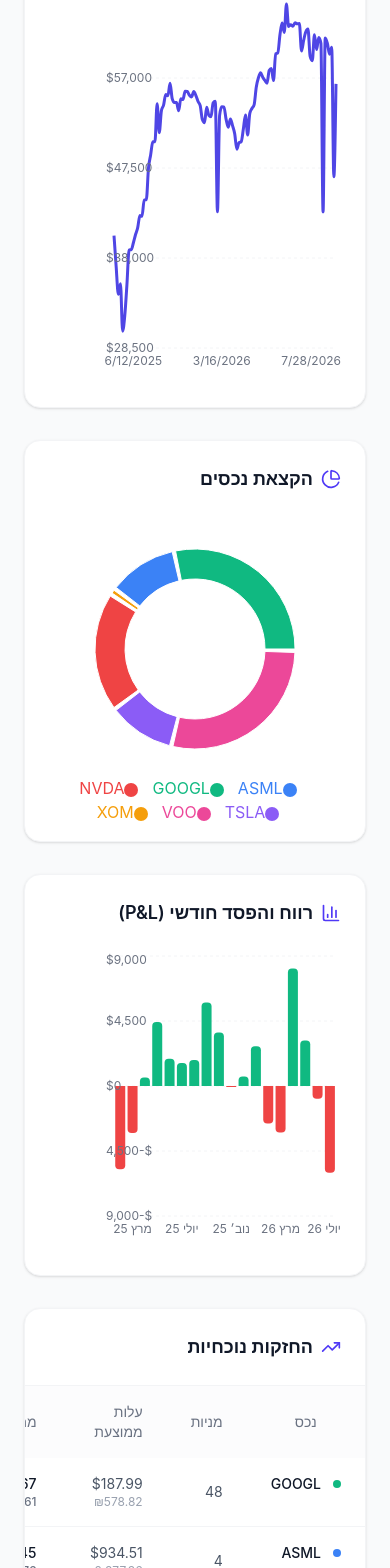
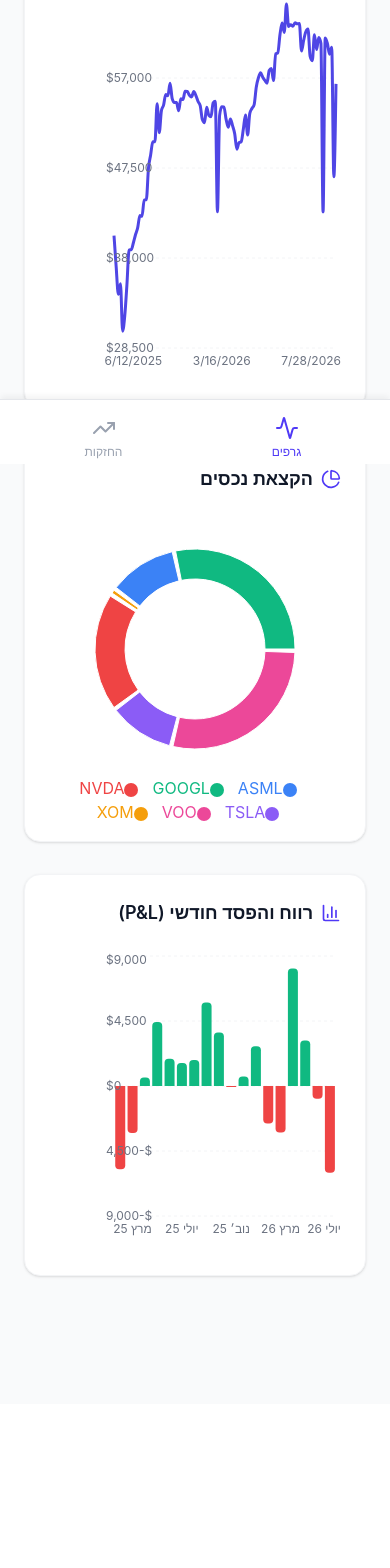
Before and after one commit to Almog787/My-new-stock-trucker, a React (Vite) app: page / in a window 390 px wide. Shown: the part 380-1948 px from the top of the page. After the commit the page ends 1784 px from the top, so only its background shows below. Built offline with nearby package versions, Linux system fonts and the light colour scheme; the HTML template or start-up script is replaced by a standard one.

Commit message:
feat: add mobile view toggle for charts and holdings
Introduce a state-based tab system for mobile devices to improve layout responsiveness and navigation on smaller screens.

```diff
--- a/src/App.tsx
+++ b/src/App.tsx
@@ -14,7 +14,7 @@ import {
   BarChart,
   Bar
 } from 'recharts';
-import { TrendingUp, DollarSign, PieChart as PieChartIcon, Activity, BarChart3 } from 'lucide-react';
+import { TrendingUp, DollarSign, PieChart as PieChartIcon, Activity, BarChart3, ArrowLeftRight } from 'lucide-react';
 
 interface PortfolioItem {
   amount: number;
@@ -40,6 +40,7 @@ function App() {
   const [history, setHistory] = useState<HistoryPoint[]>([]);
   const [loading, setLoading] = useState(true);
   const [chartView, setChartView] = useState<'value' | 'return'>('value');
+  const [mobileTab, setMobileTab] = useState<'charts' | 'holdings'>('charts');
 
   useEffect(() => {
     const loadData = async () => {
@@ -147,7 +148,7 @@ function App() {
   }
 
   return (
-    <div className="min-h-screen bg-gray-50 p-6 md:p-12 font-sans text-gray-900">
+    <div className="min-h-screen bg-gray-50 p-6 md:p-12 pb-24 md:pb-12 font-sans text-gray-900">
       <div className="max-w-7xl mx-auto space-y-8">
 
         {/* Header Section */}
@@ -172,10 +173,12 @@ function App() {
           </div>
         </header>
 
-        {/* Charts Grid */}
-        <div className="grid grid-cols-1 lg:grid-cols-3 gap-8">
+        {/* Charts Section */}
+        <div className={`space-y-8 ${mobileTab !== 'charts' ? 'hidden md:block' : ''}`}>
+          {/* Charts Grid */}
+          <div className="grid grid-cols-1 lg:grid-cols-3 gap-8">
 
-          {/* Main Chart */}
+            {/* Main Chart */}
           <div className="lg:col-span-2 bg-white p-6 rounded-2xl shadow-sm border border-gray-100 flex flex-col">
             <div className="flex flex-col sm:flex-row sm:items-center justify-between gap-4 mb-6">
               <div className="flex items-center gap-2">
@@ -197,7 +200,7 @@ function App() {
                 </button>
               </div>
             </div>
-            <div className="h-[400px] w-full">
+            <div className="h-[400px] w-full" style={{ touchAction: 'pan-y' }}>
               <ResponsiveContainer width="100%" height="100%">
                 <LineChart data={chartData}>
                   <CartesianGrid strokeDasharray="3 3" vertical={false} stroke="#f3f4f6" />
@@ -244,7 +247,7 @@ function App() {
               <PieChartIcon className="text-indigo-600" size={20} />
               <h3 className="text-lg font-semibold">הקצאת נכסים</h3>
             </div>
-            <div className="h-[300px] w-full">
+            <div className="h-[300px] w-full" style={{ touchAction: 'pan-y' }}>
               <ResponsiveContainer width="100%" height="100%">
                 <PieChart>
                   <Pie
@@ -280,7 +283,7 @@ function App() {
             <BarChart3 className="text-indigo-600" size={20} />
             <h3 className="text-lg font-semibold">רווח והפסד חודשי (P&L)</h3>
           </div>
-          <div className="h-[300px] w-full">
+          <div className="h-[300px] w-full" style={{ touchAction: 'pan-y' }}>
             <ResponsiveContainer width="100%" height="100%">
               <BarChart data={monthlyPnLData}>
                 <CartesianGrid strokeDasharray="3 3" vertical={false} stroke="#f3f4f6" />
@@ -329,13 +332,21 @@ function App() {
           </div>
         </div>
 
+        </div>
+
         {/* Holdings Table */}
-        <div className="bg-white rounded-2xl shadow-sm border border-gray-100 overflow-hidden">
-          <div className="p-6 border-b border-gray-100 flex items-center gap-2">
-            <TrendingUp className="text-indigo-600" size={20} />
-            <h3 className="text-lg font-semibold">החזקות נוכחיות</h3>
+        <div className={`bg-white rounded-2xl shadow-sm border border-gray-100 overflow-hidden relative ${mobileTab !== 'holdings' ? 'hidden md:block' : ''}`}>
+          <div className="p-6 border-b border-gray-100 flex items-center justify-between gap-4">
+            <div className="flex items-center gap-2">
+              <TrendingUp className="text-indigo-600" size={20} />
+              <h3 className="text-lg font-semibold">החזקות נוכחיות</h3>
+            </div>
+            <div className="md:hidden flex items-center gap-1.5 text-xs font-medium text-indigo-600 bg-indigo-50 px-3 py-1.5 rounded-full">
+              <ArrowLeftRight size={14} />
+              <span>החלק לפרטים</span>
+            </div>
           </div>
-          <div className="overflow-x-auto">
+          <div className="overflow-x-auto touch-pan-x">
             <table className="w-full text-start border-collapse">
               <thead>
                 <tr className="bg-gray-50/50 text-gray-500 text-sm">
@@ -395,6 +406,24 @@ function App() {
           </div>
         </div>
 
+        {/* Bottom Navigation for Mobile */}
+        <div className="md:hidden fixed bottom-0 left-0 right-0 bg-white border-t border-gray-200 flex justify-around p-3 z-50 shadow-[0_-4px_6px_-1px_rgb(0,0,0,0.05)] pb-[env(safe-area-inset-bottom)]">
+          <button
+            onClick={() => setMobileTab('charts')}
+            className={`flex flex-col items-center gap-1 flex-1 py-1 transition-colors ${mobileTab === 'charts' ? 'text-indigo-600' : 'text-gray-400 hover:text-gray-600'}`}
+          >
+            <Activity size={24} />
+            <span className="text-xs font-medium">גרפים</span>
+          </button>
+          <button
+            onClick={() => setMobileTab('holdings')}
+            className={`flex flex-col items-center gap-1 flex-1 py-1 transition-colors ${mobileTab === 'holdings' ? 'text-indigo-600' : 'text-gray-400 hover:text-gray-600'}`}
+          >
+            <TrendingUp size={24} />
+            <span className="text-xs font-medium">החזקות</span>
+          </button>
+        </div>
+
       </div>
     </div>
   );
```
